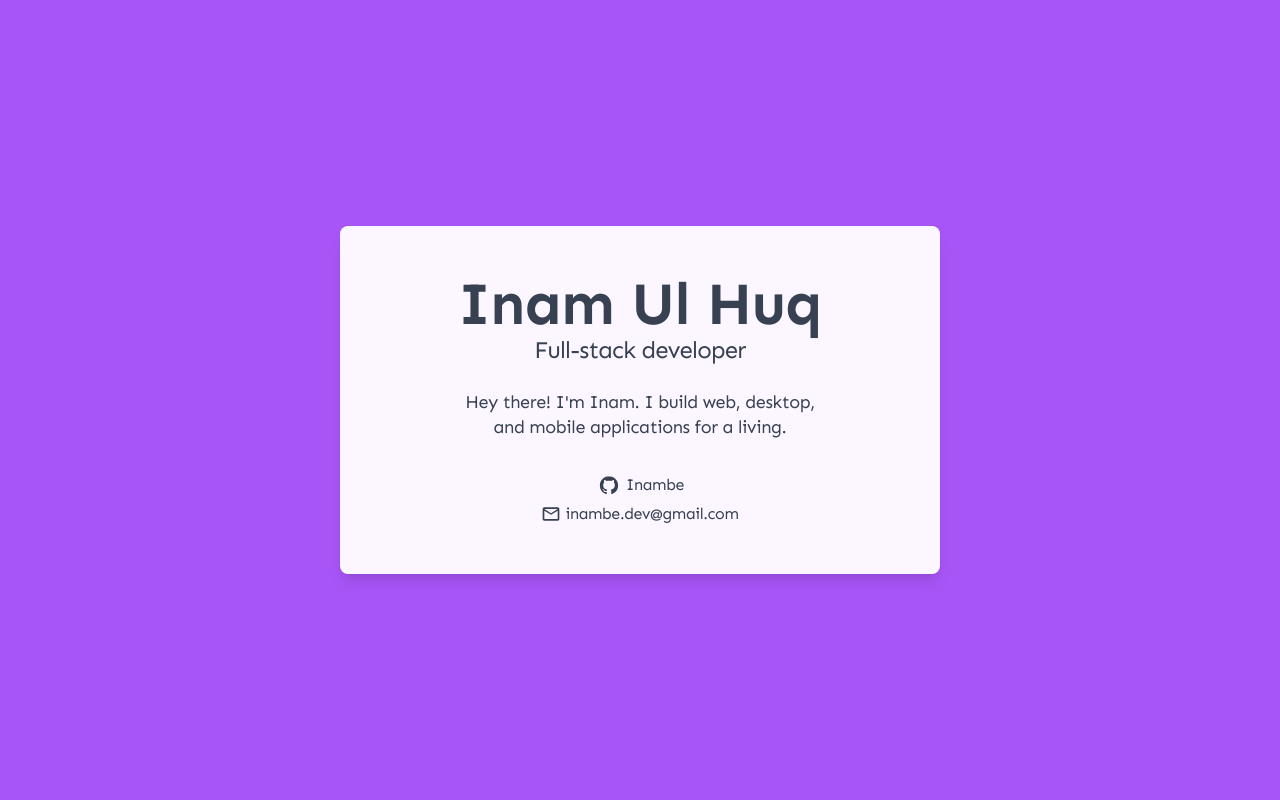
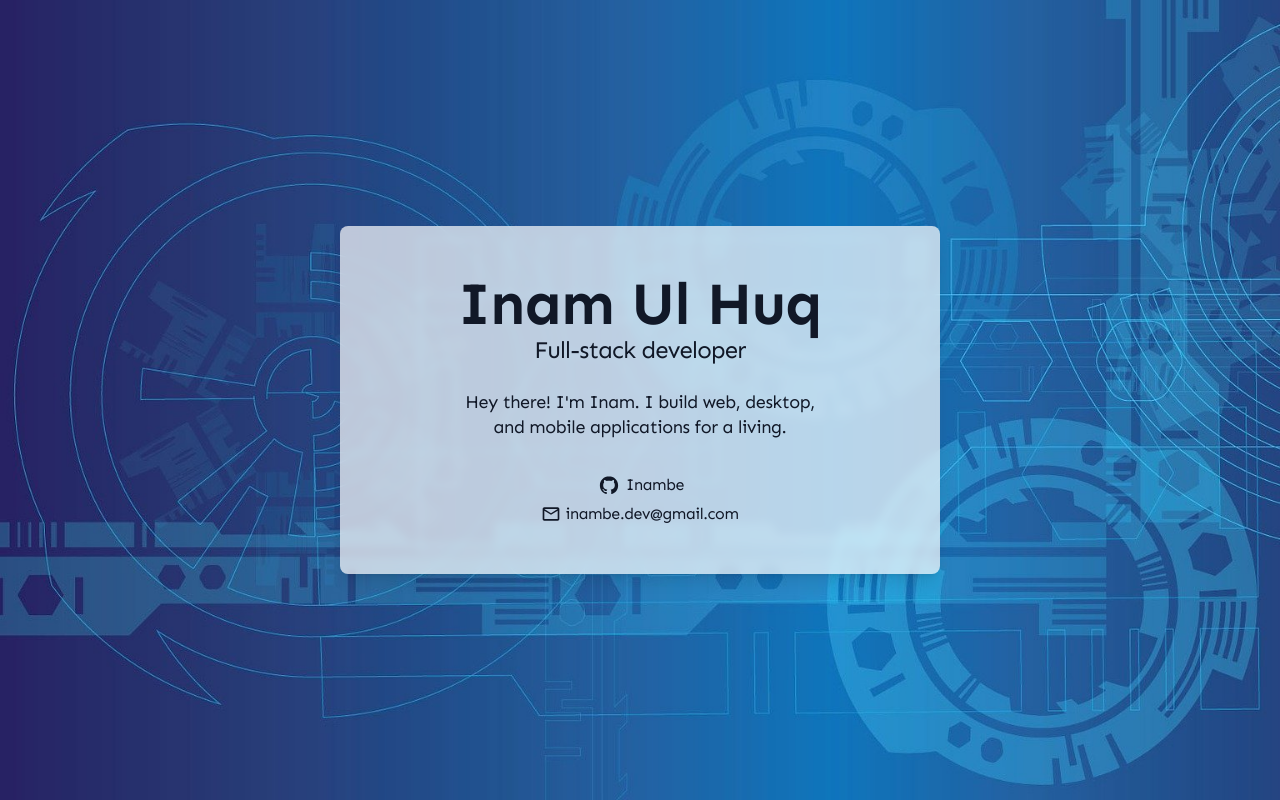
Before and after one commit to Inambe/my-card, a Next.js app: page / in a window 1280 px wide. Built offline with nearby package versions, Linux system fonts and the light colour scheme.

Commit message:
Add bg pic

```diff
--- a/pages/index.js
+++ b/pages/index.js
@@ -4,13 +4,19 @@ import { MdOutlineMail } from "react-icons/md";
 
 export default function Home() {
 	return (
-		<div className="px-6 h-screen bg-purple-500 text-center flex items-center">
+		<div
+			className="px-6 h-screen text-center flex items-center"
+			style={{
+				background: "url(/geometric-g8b70ac0eb_1920.jpg)",
+				backgroundSize: "cover",
+			}}
+		>
 			<Head>
 				<title>Inam.</title>
 				<meta name="description" content="Inam." />
 				<link rel="icon" href="/favicon.ico" />
 			</Head>
-			<div className="p-12 shadow-lg rounded-lg bg-white bg-opacity-95 md:w-[600px] mx-auto">
+			<div className="p-12 shadow-lg rounded-lg bg-white/70 backdrop-blur-sm md:w-[600px] mx-auto">
 				<div className="tracking-tighter">
 					<h1 className="font-bold text-4xl md:text-6xl">
 						Inam Ul Huq
--- a/styles/globals.css
+++ b/styles/globals.css
@@ -6,5 +6,5 @@
 
 body {
 	font-family: "Sen", sans-serif;
-	@apply tracking-tight text-gray-700;
+	@apply tracking-tight text-gray-900;
 }
```
Also changed, not shown: public/geometric-g8b70ac0eb_1920.jpg (added).
